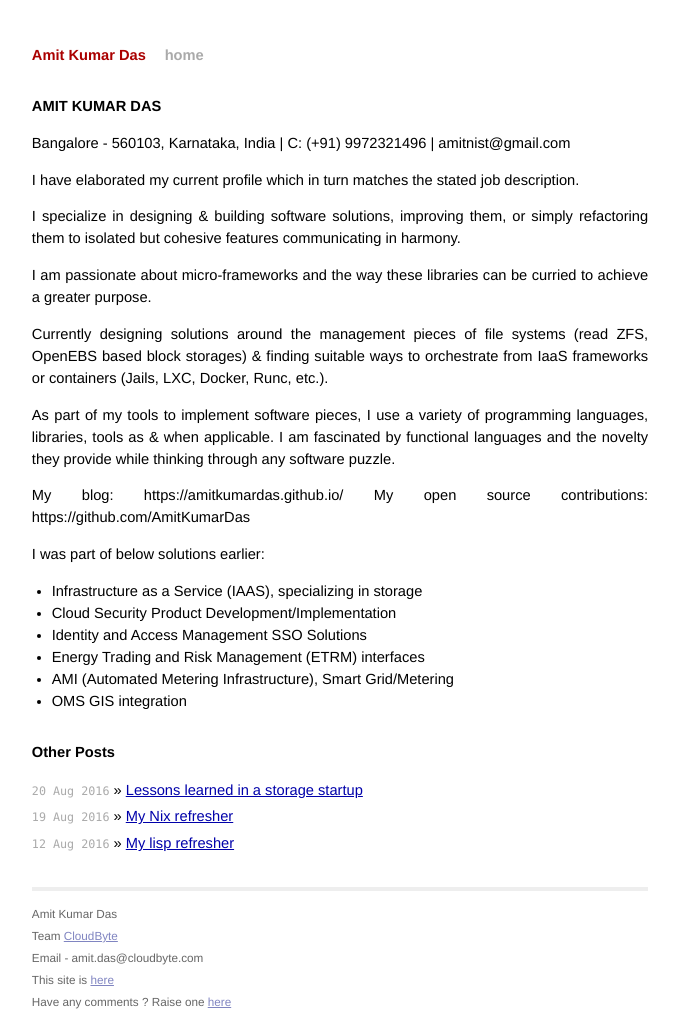
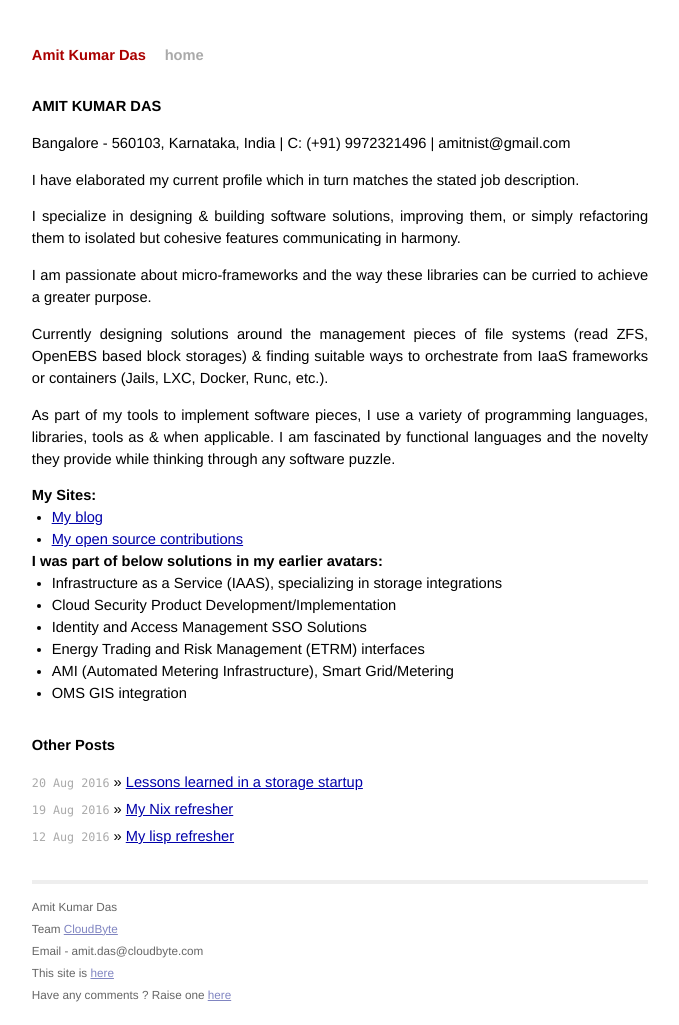
Before and after one commit to AmitKumarDas/amitkumardas.github.io, a Jekyll site: the page built from _posts/2016-09-01-my-resume-cover-letter.md, in a window 1280 px wide. Shown: the whole page, without its empty margins (300-979 px from the left). Built offline with Jekyll 4.4.1, drawn with Linux system fonts in a browser that asks for light colours.

Commit message:
Update 2016-09-01-my-resume-cover-letter.md

```diff
--- a/_posts/2016-09-01-my-resume-cover-letter.md
+++ b/_posts/2016-09-01-my-resume-cover-letter.md
@@ -8,19 +8,27 @@
 
 I have elaborated my current profile which in turn matches the stated job description.
 
-I specialize in designing & building software solutions, improving them, or simply refactoring them to isolated but cohesive features communicating in harmony.
+> I specialize in designing & building software solutions, improving them, or simply
+> refactoring them to isolated but cohesive features communicating in harmony.
 
-I am passionate about micro-frameworks and the way these libraries can be curried to achieve a greater purpose.
+I am passionate about micro-frameworks and the way these libraries can be curried to
+achieve a greater purpose.
 
-Currently designing solutions around the management pieces of file systems (read ZFS, OpenEBS based block storages) & finding suitable ways to orchestrate from IaaS frameworks or containers (Jails, LXC, Docker, Runc, etc.).
+Currently designing solutions around the management pieces of file systems
+(read ZFS, OpenEBS based block storages) & finding suitable ways to orchestrate from
+IaaS frameworks or containers (Jails, LXC, Docker, Runc, etc.).
 
-As part of my tools to implement software pieces, I use a variety of programming languages, libraries, tools as & when applicable. I am fascinated by functional languages and the novelty they provide while thinking through any software puzzle.
+As part of my tools to implement software pieces, I use a variety of programming
+languages, libraries, tools as & when applicable. I am fascinated by functional
+languages and the novelty they provide while thinking through any software puzzle.
 
-My blog: https://amitkumardas.github.io/
-My open source contributions: https://github.com/AmitKumarDas
+### My Sites:
+- [My blog](https://amitkumardas.github.io/)
+- [My open source contributions](https://github.com/AmitKumarDas)
 
-I was part of below solutions earlier:
-- Infrastructure as a Service (IAAS), specializing in storage
+### I was part of below solutions in my earlier avatars:
+
+- Infrastructure as a Service (IAAS), specializing in storage integrations
 - Cloud Security Product Development/Implementation
 - Identity and Access Management SSO Solutions
 - Energy Trading and Risk Management (ETRM) interfaces
```
